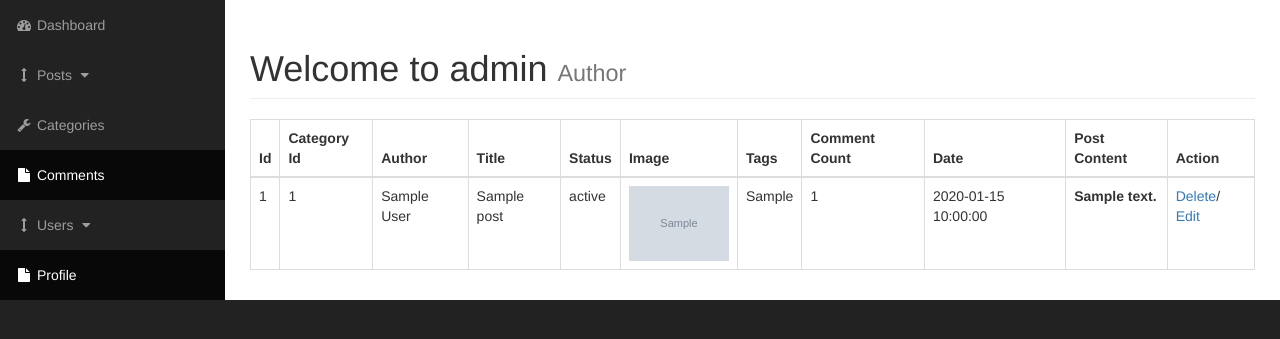
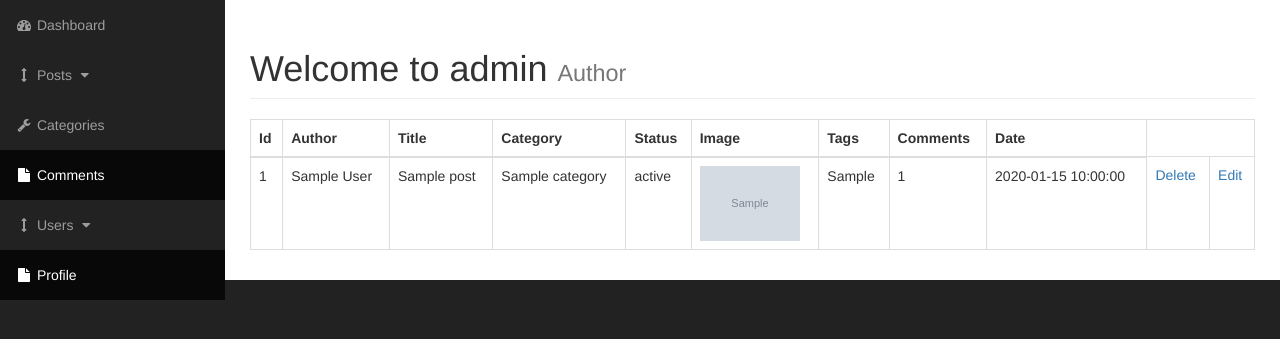
Before and after one commit to Princekumar1999/Content-Management-System, a PHP site: page /admin/posts.php in a window 1280 px wide. Shown: the part 51-390 px from the top of the page. Run offline with PHP 8.4, Linux system fonts and the light colour scheme; tables that the repository leaves empty or names only in its code hold one stand-in row (values such as "Sample post"); grey boxes marked "Sample" are stand-in pictures.

Commit message:
Displayed edit data, added images dynamically, and updated posts data with selected category.

```diff
--- a/admin/includes/view_all_posts.php
+++ b/admin/includes/view_all_posts.php
@@ -2,16 +2,14 @@
     <thead>
         <tr>
             <th>Id</th>
-            <th>Category Id</th>
             <th>Author</th>
             <th>Title</th>
+            <th>Category</th>
             <th>Status</th>
             <th>Image</th>
             <th>Tags</th>
-            <th>Comment Count</th>
+            <th>Comments</th>
             <th>Date</th>
-            <th>Post Content</th>
-            <th>Action</th>
         </tr>
     </thead>
     <tbody>
@@ -22,29 +20,38 @@
 
     while($row = mysqli_fetch_assoc($select_posts)){
     $post_id = $row['post_id'];
+    $post_author = $row['post_author'];
     $post_title = $row['post_title'];
-    $post_author = $row['post_author'];
     $post_category_id = $row['post_category_id'];
     $post_status = $row['post_status'];
+    $post_image = $row['post_image'];
+    $post_tags = $row['post_tags'];
     $post_comment_count = $row['post_comment_count'];
     $post_date = $row['post_date'];
-    $post_image = $row['post_image'];
-    $post_tags = $row['post_tags'];
-    $post_content = $row['post_content'];
+    // $post_content = $row['post_content'];
 
     echo "<tr>";
     echo "<td>{$post_id}</td>";
-    echo "<td>{$post_category_id}</td>";
     echo "<td>{$post_author}</td>";
     echo "<td>{$post_title}</td>";
+
+    $query = "SELECT * FROM categories WHERE cat_id = {$post_category_id}";
+    $select_categories_id = mysqli_query($connection, $query);
+
+    while($row = mysqli_fetch_assoc($select_categories_id)){
+        $cat_id = $row['cat_id'];
+        $cat_title = $row['cat_title'];
+
+    echo "<td>{$cat_title}</td>";
+    }
+
     echo "<td>{$post_status}</td>";
     echo "<td><img width=100 src='../images/{$post_image}' alt='image'></td>";
     echo "<td>{$post_tags}</td>";
     echo "<td>{$post_comment_count}</td>";
     echo "<td>{$post_date}</td>";
-    echo "<th>{$post_content}</td>";
-    echo "<td><a href='posts.php?delete={$post_id}'>Delete</a>/
-    <a href='posts.php?source=edit_post&p_id={$post_id}'>Edit</a></td>";
+    echo "<td><a href='posts.php?delete={$post_id}'>Delete</a></td>";
+    echo "<td><a href='posts.php?source=edit_post&p_id={$post_id}'>Edit</a></td>";
     echo "</tr>";
     }
     ?>
```
Also changed, not shown: admin/includes/edit_posts.php (+42 -4 lines), images/image_1.jpg (added), images/image_4.jpg (added).
